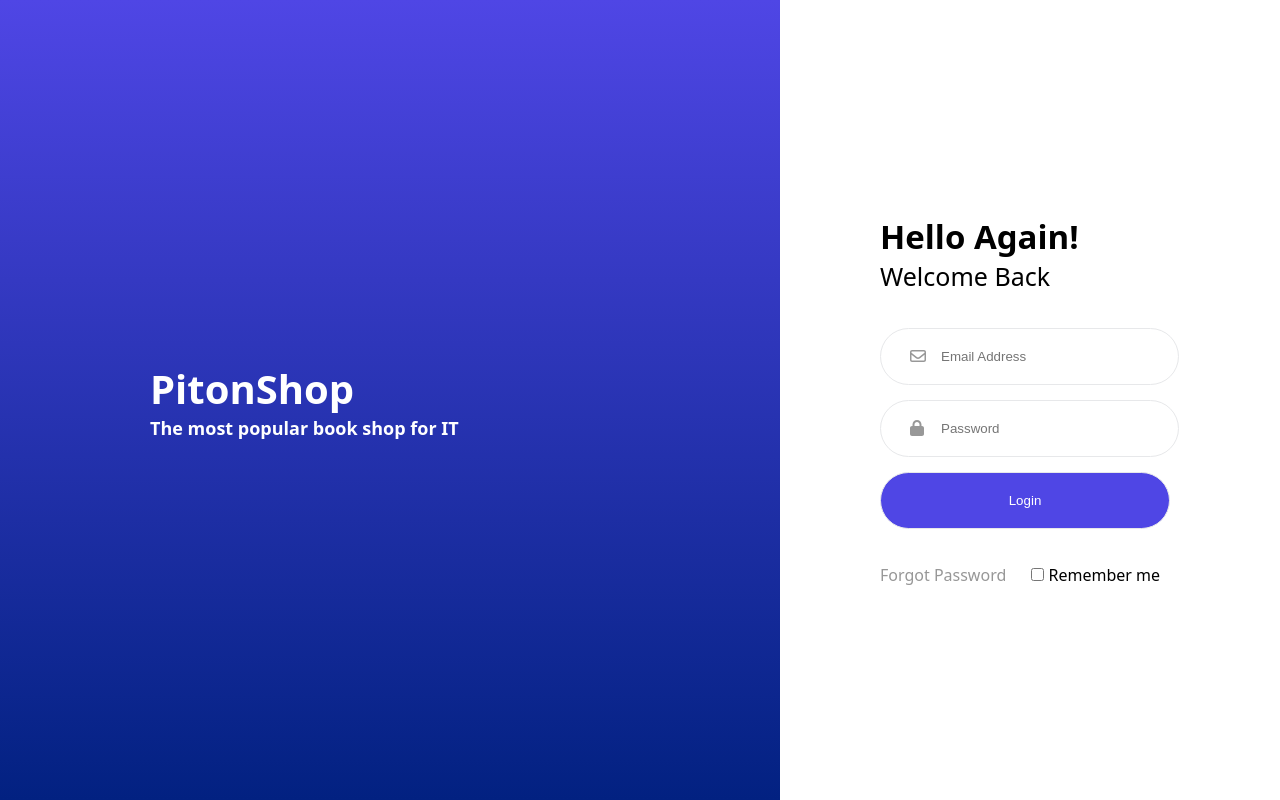
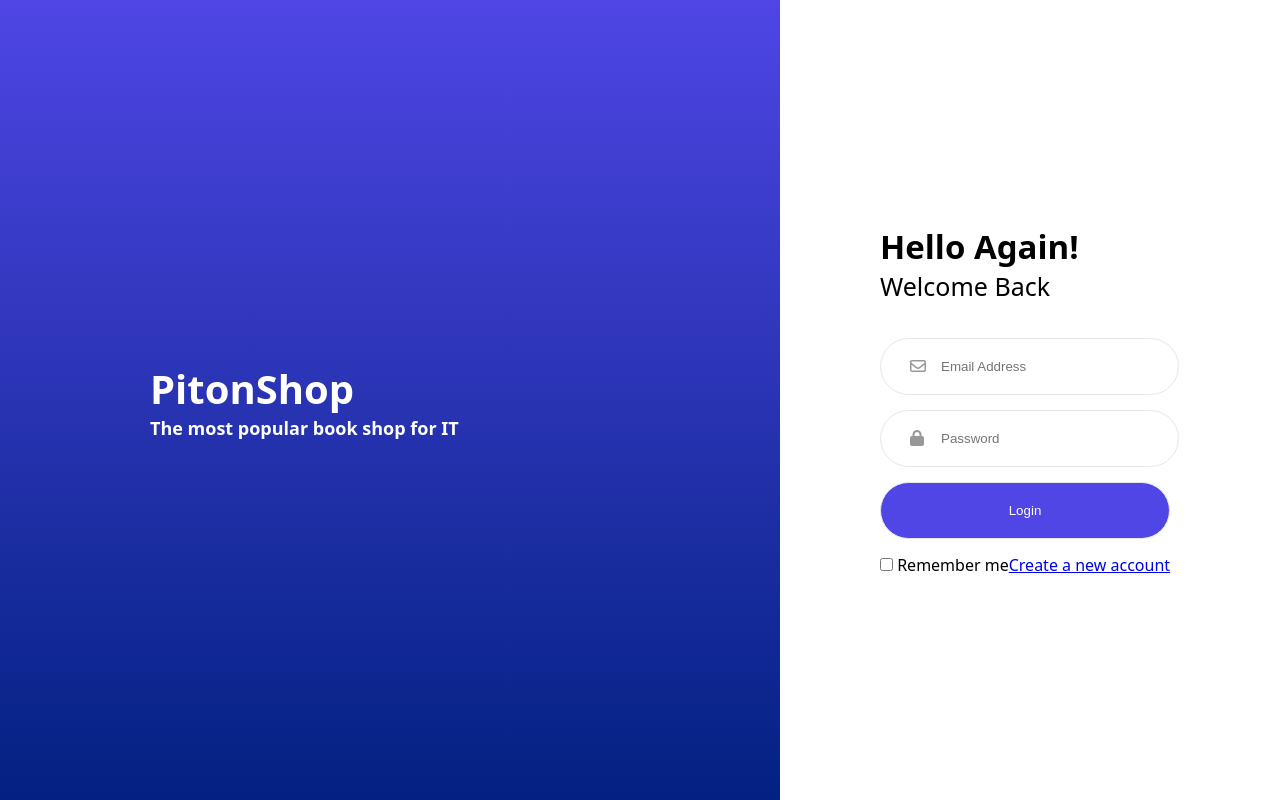
Before and after one commit to doganeraylin/product-catalog, a Next.js app: page /login in a window 1280 px wide. Built offline with nearby package versions, Linux system fonts and the light colour scheme.

Commit message:
create a new acc function added

```diff
--- a/components/Login/Login.js
+++ b/components/Login/Login.js
@@ -1,8 +1,9 @@
+import styles from "./Login.module.scss"
 import { useState } from "react"
+import { useRouter } from "next/router"
+import Link from "next/link"
 import axios from "axios"
 import { setCookie, parseCookies } from 'nookies';
-import { useRouter } from "next/router"
-import styles from "./Login.module.scss"
 import { FontAwesomeIcon } from '@fortawesome/react-fontawesome'
 import { faLock } from "@fortawesome/free-solid-svg-icons"
 import { faEnvelope } from "@fortawesome/free-regular-svg-icons"
@@ -13,7 +14,7 @@ const Login = () => {
     const cookies = parseCookies()
     const storedEmail = cookies.email
     const storedPassword = cookies.password
-    const rememberMe = true
+    const [rememberMe, setRememberMe] = useState(false)
 
     const [ data, setData ] = useState({
         email: storedEmail || '',
@@ -23,6 +24,7 @@ const Login = () => {
 
     const handleChange = (e) => {
         if (e.target.name === 'rememberMe') {
+            setRememberMe(true)
             setData({ ...data, rememberMe: e.target.checked });
         } else {
             setData({...data, [e.target.name]: e.target.value});
@@ -89,12 +91,16 @@ const Login = () => {
                         <button type="submit" className={styles.loginBtn}>Login</button>
                     </form>
                 </div>
-                <div className={styles.forgotAndRemember}>
-                    <p className={styles.forgotPassword}>Forgot Password</p>
+                <div className={styles.rememberMeContainer}>
                     <label for="rememberMe" className={styles.rememberMe}>
                         <input type="checkbox" name="rememberMe" className={styles.rememberMe}/> Remember me
                     </label>
+                    <Link href={"/register"} legacyBehavior>
+                      <a className={styles.aLink}>Create a new account</a>
+                    </Link>
+
                 </div>
+
             </div>
         </div>
     )
```
